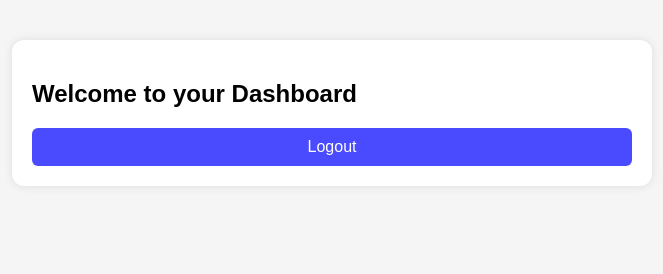
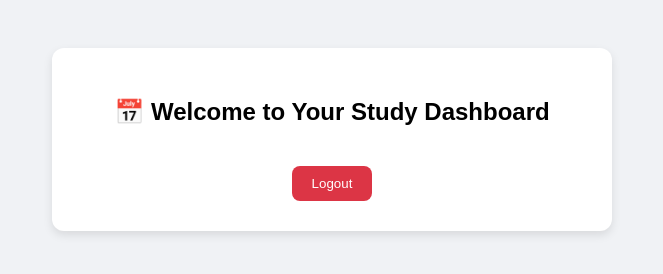
Before and after one commit to tanmaypathak12/ai-study-planner, a plain HTML site: page dashboard.html in a window 1280 px wide. Shown: the whole page, without its empty margins (308-971 px from the left). Drawn offline with Linux system fonts and the light colour scheme; no server answers.

Commit message:
Update dashboard.html

```diff
--- a/dashboard.html
+++ b/dashboard.html
@@ -3,28 +3,62 @@
 <head>
   <meta charset="UTF-8">
   <title>Dashboard - AI Study Planner</title>
-  <link rel="stylesheet" href="style.css" />
+  <style>
+    body {
+      font-family: sans-serif;
+      background: #f0f2f5;
+      padding: 40px;
+      text-align: center;
+    }
+
+    .container {
+      background: white;
+      padding: 30px;
+      border-radius: 12px;
+      box-shadow: 0 4px 10px rgba(0,0,0,0.1);
+      max-width: 500px;
+      margin: auto;
+    }
+
+    button {
+      margin-top: 20px;
+      padding: 10px 20px;
+      border: none;
+      background: #dc3545;
+      color: white;
+      border-radius: 8px;
+      cursor: pointer;
+    }
+
+    button:hover {
+      background: #c82333;
+    }
+  </style>
 </head>
 <body>
   <div class="container">
-    <h2>Welcome to your Dashboard</h2>
+    <h2>📅 Welcome to Your Study Dashboard</h2>
     <p id="user-email"></p>
-
     <button onclick="logout()">Logout</button>
   </div>
 
   <script type="module">
     import { auth } from './firebase.js';
-    import { onAuthStateChanged, signOut } from "https://www.gstatic.com/firebasejs/9.24.0/firebase-auth.js";
+    import {
+      onAuthStateChanged,
+      signOut
+    } from "https://www.gstatic.com/firebasejs/9.24.0/firebase-auth.js";
 
+    // Check if user is logged in
     onAuthStateChanged(auth, user => {
       if (user) {
         document.getElementById("user-email").textContent = "Logged in as: " + user.email;
       } else {
-        window.location.href = "index.html";
+        window.location.href = "index.html"; // redirect to login if not logged in
       }
     });
 
+    // Logout function
     function logout() {
       signOut(auth).then(() => {
         window.location.href = "index.html";
```
